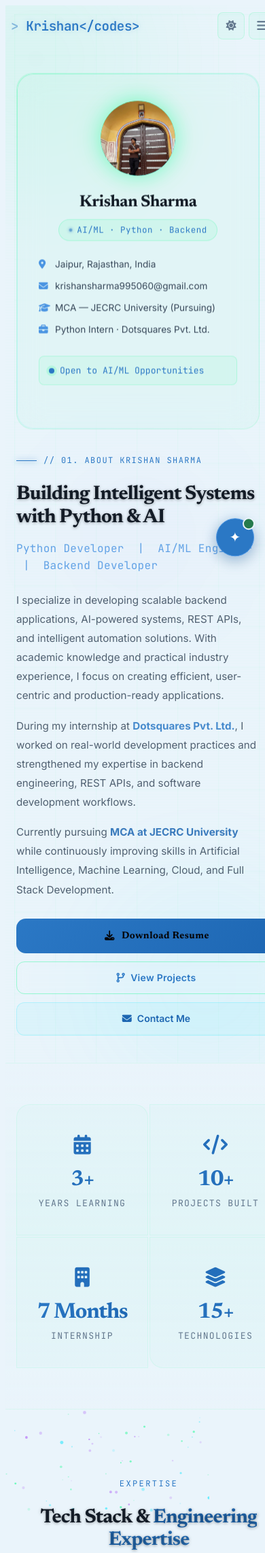
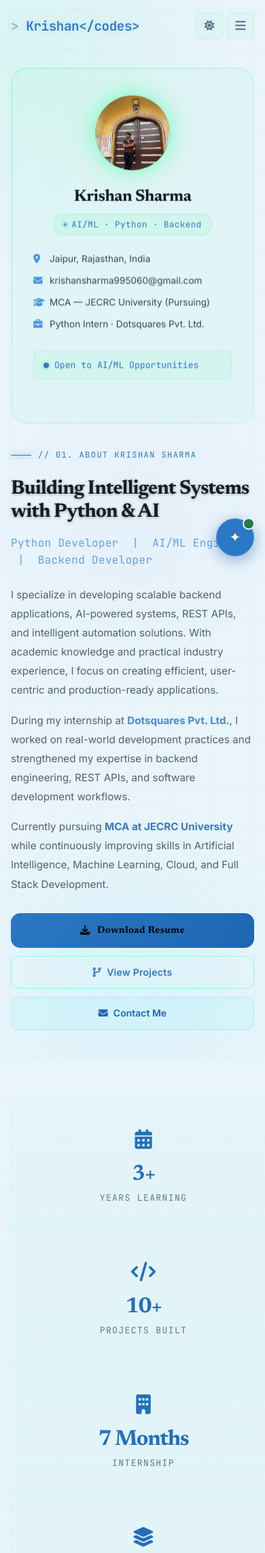
Before and after one commit to krishansharma09/krishan-portfolio, a Flask app: page /about in a window 390 px wide. Shown: the top 2284 px of the page at 68% size. Run offline with Flask 3, Linux system fonts and the light colour scheme; some libraries are stand-ins or nearby versions.

Commit message:
EVERYWHERE across the site

```diff
--- a/app/static/css/components.css
+++ b/app/static/css/components.css
@@ -10,6 +10,9 @@
   top: 0; left: 0; right: 0;
   z-index: 1000;
   padding: 18px 0;
+  width: 100% !important;
+  max-width: 100% !important;
+  box-sizing: border-box !important;
   transition: all var(--transition);
 }
 .navbar.scrolled {
@@ -25,6 +28,9 @@
   align-items: center;
   justify-content: space-between;
   gap: var(--space-lg);
+  width: 100% !important;
+  max-width: 100% !important;
+  box-sizing: border-box !important;
 }
 .navbar__logo {
   font-family: var(--font-mono);
@@ -1898,8 +1904,8 @@ input[type="range"]::-webkit-slider-thumb {
 
 .lightbox-close {
   position: absolute;
-  top: -18px;
-  right: -18px;
+  top: 12px;
+  right: 12px;
   width: 44px;
   height: 44px;
   border-radius: 50%;
--- a/app/static/css/main.css
+++ b/app/static/css/main.css
@@ -110,15 +110,21 @@
 }
 
 /* ── Reset & Base ───────────────────────────────────────────── */
-*, *::before, *::after { box-sizing: border-box; margin: 0; padding: 0; }
+*, *::before, *::after {
+  box-sizing: border-box !important;
+  margin: 0;
+  padding: 0;
+}
 
-html {
+html, body {
   scroll-behavior: smooth;
   font-size: 16px;
   transition: background-color 0.35s ease, color 0.35s ease;
-  width: 100%;
-  max-width: 100%;
+  width: 100% !important;
+  max-width: 100% !important;
   overflow-x: hidden !important;
+  margin: 0 !important;
+  padding: 0 !important;
 }
 
 body {
@@ -126,17 +132,29 @@ body {
   background: var(--bg-primary);
   color: var(--text-primary);
   line-height: 1.6;
-  transition: background var(--transition), color var(--transition);
-  width: 100%;
-  max-width: 100%;
-  overflow-x: hidden !important;
 }
 
-#main-content, .hero, .ks-about-hero, .pj-hero, .cp-hero, .fp-section, .cs-section, .kfooter {
-  width: 100%;
-  max-width: 100%;
-  overflow-x: hidden;
-  box-sizing: border-box;
+#main-content, main, section, footer, nav, header,
+.hero, .ks-about-hero, .pj-hero, .cp-hero, .fp-section, .cs-section, .kfooter {
+  width: 100% !important;
+  max-width: 100% !important;
+  overflow-x: hidden !important;
+  box-sizing: border-box !important;
+}
+
+/* Global Card & Button Containment */
+.card, .fp-grid-card, .ks-profile-card, .ks-skill-card, .ks-about-proj-card,
+.ai-project-card, .service-card, .cp-card, .pj-feature-card, .pj-coming-soon-card, .ks-counter-card {
+  width: 100% !important;
+  max-width: 100% !important;
+  box-sizing: border-box !important;
+}
+
+.btn, .fp-btn-primary, .fp-btn-gh, .ks-btn-primary, .ks-btn-outline,
+.ks-about-proj-gh-btn, .project-modal__btn-primary, .project-modal__btn-secondary,
+.ks-resume-dl-btn, .ks-btn-ghost {
+  max-width: 100% !important;
+  box-sizing: border-box !important;
 }
 
 a { color: var(--accent); text-decoration: none; transition: color var(--transition); }
@@ -1307,3 +1325,33 @@ tr:hover td { background: var(--bg-card); }
   border-color: rgba(8, 145, 178, 0.25) !important;
   color: #0891b2 !important;
 }
+
+/* ============================================================
+   GLOBAL MOBILE CONTAINMENT & OVERFLOW PROTECTION
+============================================================ */
+@media (max-width: 768px) {
+  /* Enforce Single Column Grid Layouts */
+  .grid, .grid-2, .grid-3, .grid-4,
+  .fp-projects-grid, .ks-about-hero__inner, .ks-counters-grid,
+  .ks-skills-grid, .ks-about-projects-grid, .ai-projects-grid,
+  .cp-grid, #pjShowcaseGrid {
+    grid-template-columns: 1fr !important;
+    width: 100% !important;
+    max-width: 100% !important;
+    box-sizing: border-box !important;
+  }
+
+  /* Contain background glow blobs to document boundaries */
+  .hero__blob, .ks-blob, .cp-bg-blob, .collab-blob, .pj-hero__blob {
+    right: 0 !important;
+    max-width: 100% !important;
+    overflow: hidden !important;
+  }
+
+  /* Form & Input Containment */
+  input, textarea, select, form, .form-group, .form-row, .cp-field {
+    width: 100% !important;
+    max-width: 100% !important;
+    box-sizing: border-box !important;
+  }
+}
```
